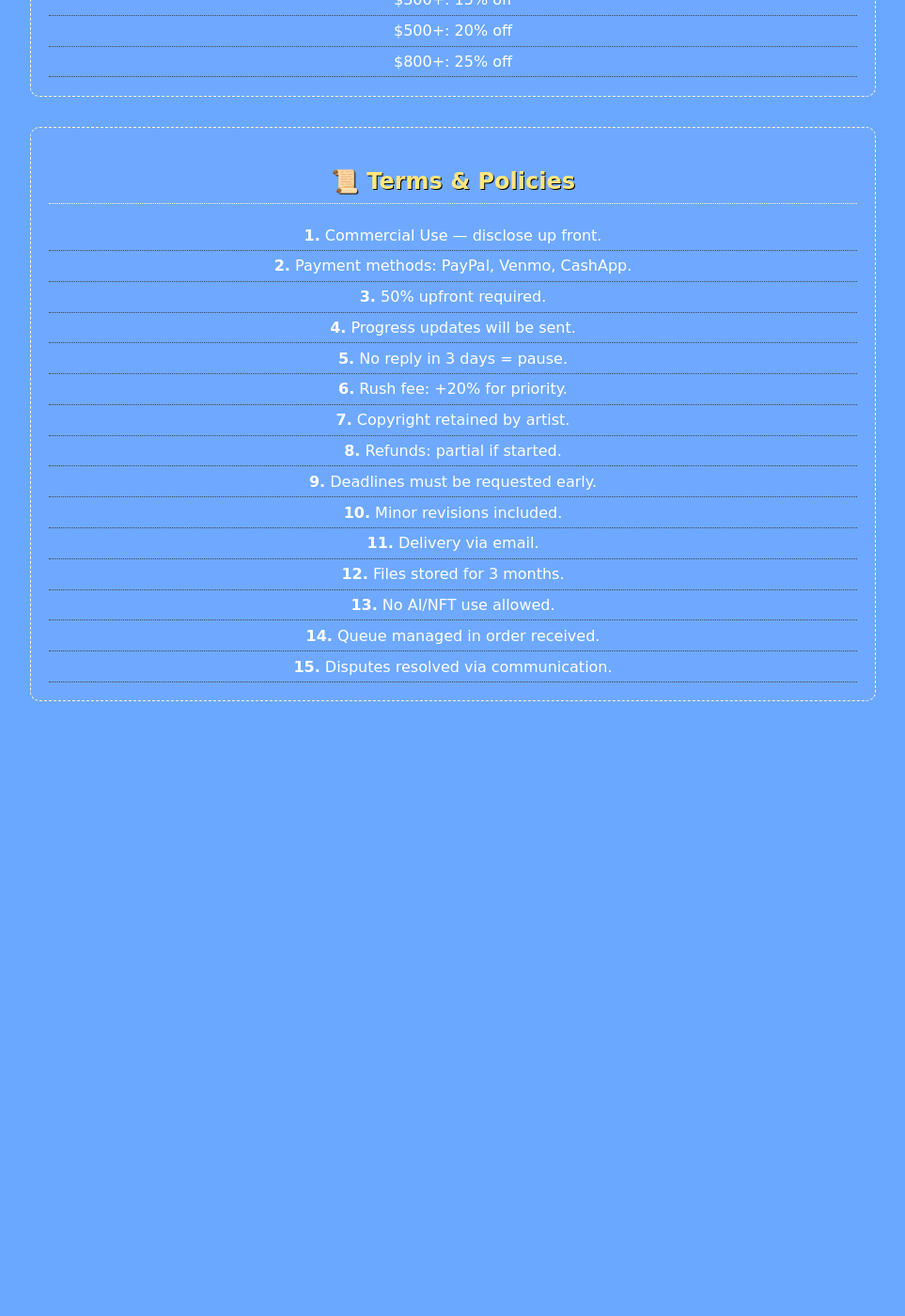
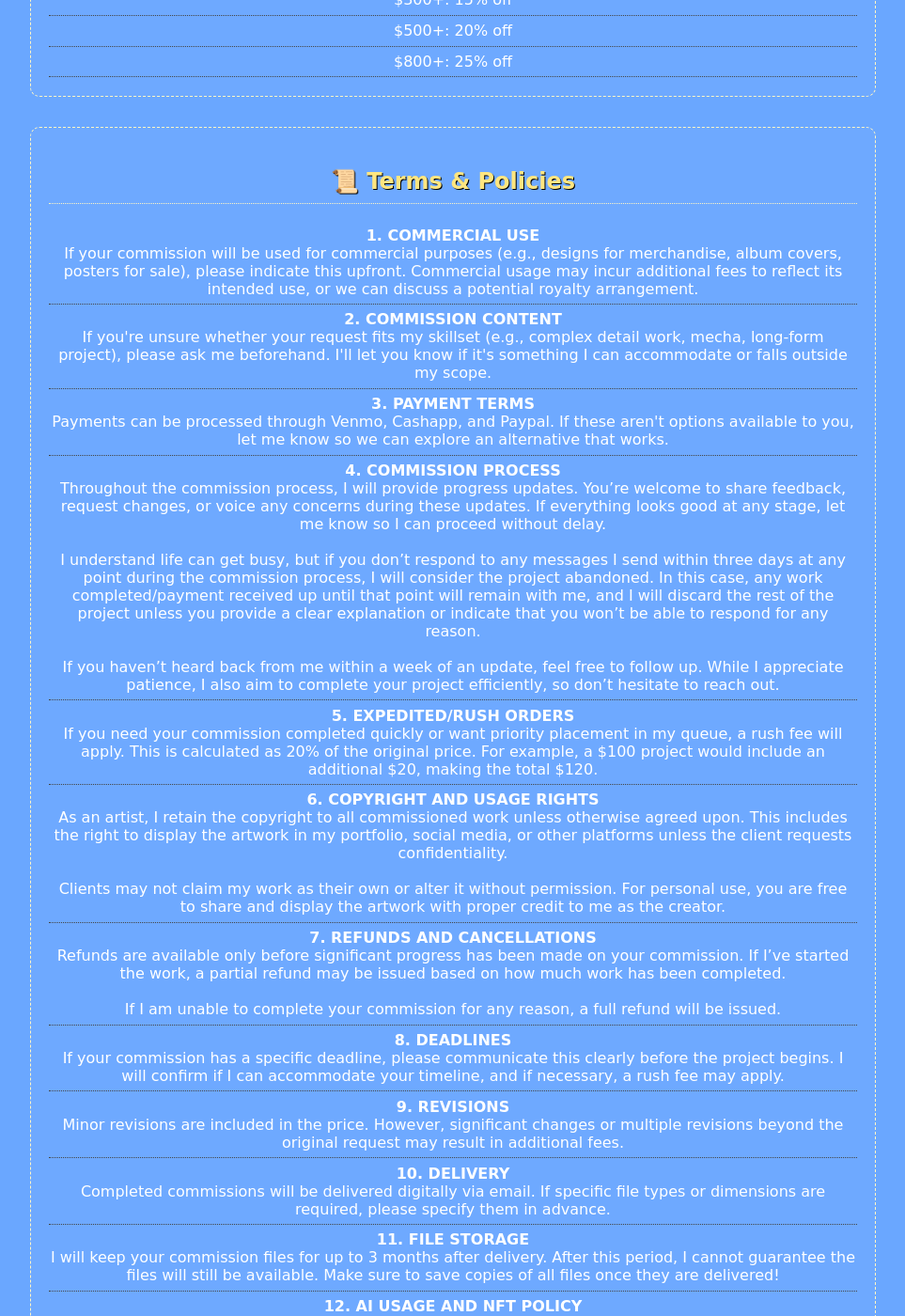
Before and after one commit to Chrissy-and-Chloe/ipodpuppywebsite, a Jekyll site: the page built from commissions.html, in a window 1280 px wide and 1400 px high, scrolled down 2777 px. Shown: the whole window at 94% size, without its empty margins (158-1121 px from the left). Built offline with Jekyll 4.4.1, drawn with Linux system fonts in a browser that asks for light colours; before the commit the page ends 3627 px from its top, so only the background shows below that; some of the changed text lies outside the part shown.

Commit message:
Update commissions.html

```diff
--- a/commissions.html
+++ b/commissions.html
@@ -120,21 +120,69 @@ description: Custom artwork and character bundles by ipodpuppy14
   </div>
 
   <div class="menu-section">
-    <h3>📜 Terms & Policies</h3>
-    <div class="menu-item"><strong>1.</strong> Commercial Use — disclose up front.</div>
-    <div class="menu-item"><strong>2.</strong> Payment methods: PayPal, Venmo, CashApp.</div>
-    <div class="menu-item"><strong>3.</strong> 50% upfront required.</div>
-    <div class="menu-item"><strong>4.</strong> Progress updates will be sent.</div>
-    <div class="menu-item"><strong>5.</strong> No reply in 3 days = pause.</div>
-    <div class="menu-item"><strong>6.</strong> Rush fee: +20% for priority.</div>
-    <div class="menu-item"><strong>7.</strong> Copyright retained by artist.</div>
-    <div class="menu-item"><strong>8.</strong> Refunds: partial if started.</div>
-    <div class="menu-item"><strong>9.</strong> Deadlines must be requested early.</div>
-    <div class="menu-item"><strong>10.</strong> Minor revisions included.</div>
-    <div class="menu-item"><strong>11.</strong> Delivery via email.</div>
-    <div class="menu-item"><strong>12.</strong> Files stored for 3 months.</div>
-    <div class="menu-item"><strong>13.</strong> No AI/NFT use allowed.</div>
-    <div class="menu-item"><strong>14.</strong> Queue managed in order received.</div>
-    <div class="menu-item"><strong>15.</strong> Disputes resolved via communication.</div>
+  <h3>📜 Terms & Policies</h3>
+  <div class="menu-item"><strong>1. COMMERCIAL USE</strong><br>
+    If your commission will be used for commercial purposes (e.g., designs for merchandise, album covers, posters for sale), please indicate this upfront. Commercial usage may incur additional fees to reflect its intended use, or we can discuss a potential royalty arrangement.
   </div>
+
+  <div class="menu-item"><strong>2. COMMISSION CONTENT</strong><br>
+    If you're unsure whether your request fits my skillset (e.g., complex detail work, mecha, long-form project), please ask me beforehand. I'll let you know if it's something I can accommodate or falls outside my scope.
+  </div>
+
+  <div class="menu-item"><strong>3. PAYMENT TERMS</strong><br>
+    Payments can be processed through Venmo, Cashapp, and Paypal. If these aren't options available to you, let me know so we can explore an alternative that works.
+  </div>
+
+  <div class="menu-item"><strong>4. COMMISSION PROCESS</strong><br>
+    Throughout the commission process, I will provide progress updates. You’re welcome to share feedback, request changes, or voice any concerns during these updates. If everything looks good at any stage, let me know so I can proceed without delay.<br><br>
+    I understand life can get busy, but if you don’t respond to any messages I send within three days at any point during the commission process, I will consider the project abandoned. In this case, any work completed/payment received up until that point will remain with me, and I will discard the rest of the project unless you provide a clear explanation or indicate that you won’t be able to respond for any reason.<br><br>
+    If you haven’t heard back from me within a week of an update, feel free to follow up. While I appreciate patience, I also aim to complete your project efficiently, so don’t hesitate to reach out.
+  </div>
+
+  <div class="menu-item"><strong>5. EXPEDITED/RUSH ORDERS</strong><br>
+    If you need your commission completed quickly or want priority placement in my queue, a rush fee will apply. This is calculated as 20% of the original price. For example, a $100 project would include an additional $20, making the total $120.
+  </div>
+
+  <div class="menu-item"><strong>6. COPYRIGHT AND USAGE RIGHTS</strong><br>
+    As an artist, I retain the copyright to all commissioned work unless otherwise agreed upon. This includes the right to display the artwork in my portfolio, social media, or other platforms unless the client requests confidentiality.<br><br>
+    Clients may not claim my work as their own or alter it without permission. For personal use, you are free to share and display the artwork with proper credit to me as the creator.
+  </div>
+
+  <div class="menu-item"><strong>7. REFUNDS AND CANCELLATIONS</strong><br>
+    Refunds are available only before significant progress has been made on your commission. If I’ve started the work, a partial refund may be issued based on how much work has been completed.<br><br>
+    If I am unable to complete your commission for any reason, a full refund will be issued.
+  </div>
+
+  <div class="menu-item"><strong>8. DEADLINES</strong><br>
+    If your commission has a specific deadline, please communicate this clearly before the project begins. I will confirm if I can accommodate your timeline, and if necessary, a rush fee may apply.
+  </div>
+
+  <div class="menu-item"><strong>9. REVISIONS</strong><br>
+    Minor revisions are included in the price. However, significant changes or multiple revisions beyond the original request may result in additional fees.
+  </div>
+
+  <div class="menu-item"><strong>10. DELIVERY</strong><br>
+    Completed commissions will be delivered digitally via email. If specific file types or dimensions are required, please specify them in advance.
+  </div>
+
+  <div class="menu-item"><strong>11. FILE STORAGE</strong><br>
+    I will keep your commission files for up to 3 months after delivery. After this period, I cannot guarantee the files will still be available. Make sure to save copies of all files once they are delivered!
+  </div>
+
+  <div class="menu-item"><strong>12. AI USAGE AND NFT POLICY</strong><br>
+    My artwork may not be used in any AI training programs or as input for AI-generated content. Additionally, my work may not be minted or sold as NFTs (non-fungible tokens) under any circumstances.
+  </div>
+
+  <div class="menu-item"><strong>13. UPFRONT PAYMENT POLICY</strong><br>
+    Commissions require a 50% upfront deposit before work begins. The remaining balance is due upon completion before final files are delivered.
+  </div>
+
+  <div class="menu-item"><strong>14. QUEUE AND WORKLOAD</strong><br>
+    Commissions are completed in the order they are received unless a rush fee is applied. I will inform you of your approximate position in the queue and estimated completion time when we begin.
+  </div>
+
+  <div class="menu-item"><strong>15. DISPUTES</strong><br>
+    If there are any issues with the completed commission, please notify me promptly. I will do my best to resolve the matter, but disputes handled outside this agreement (e.g., through chargebacks) may result in a ban from future commissions.
+  </div>
+</div>
 </section>
```
